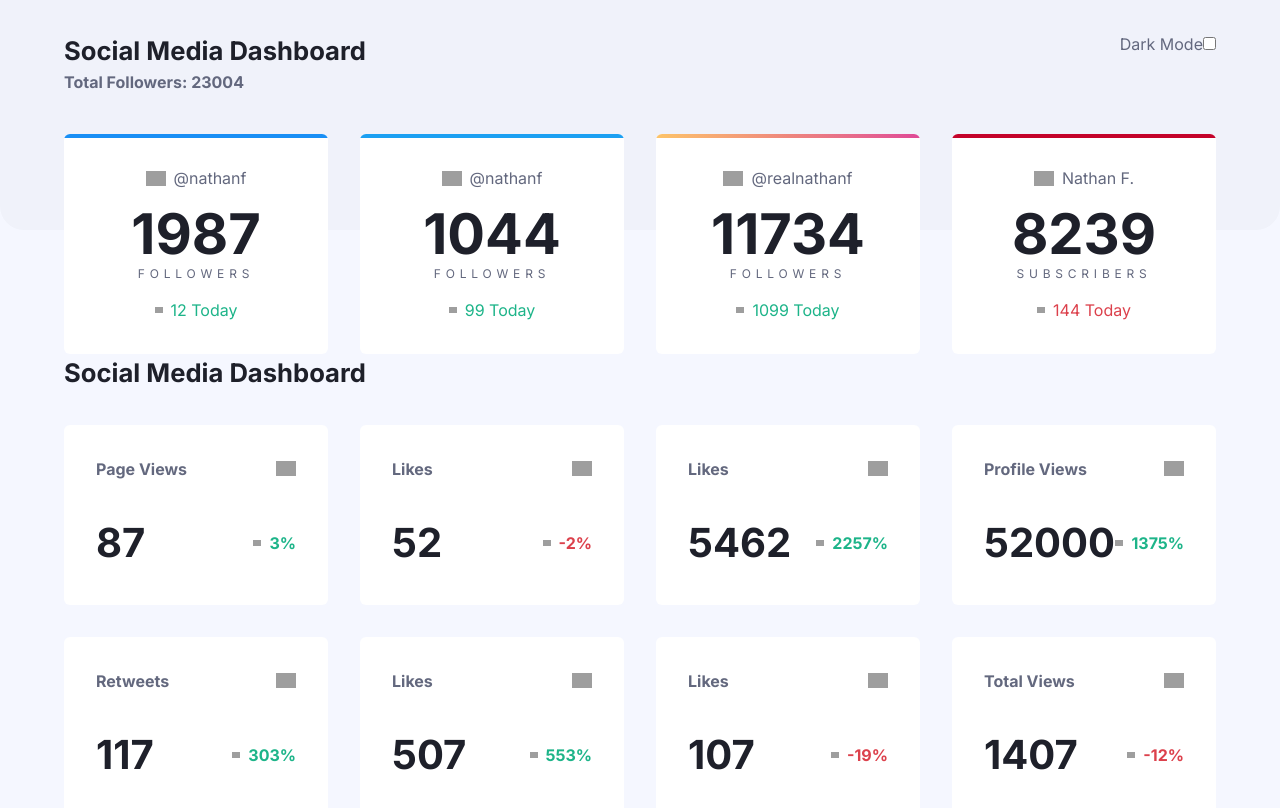
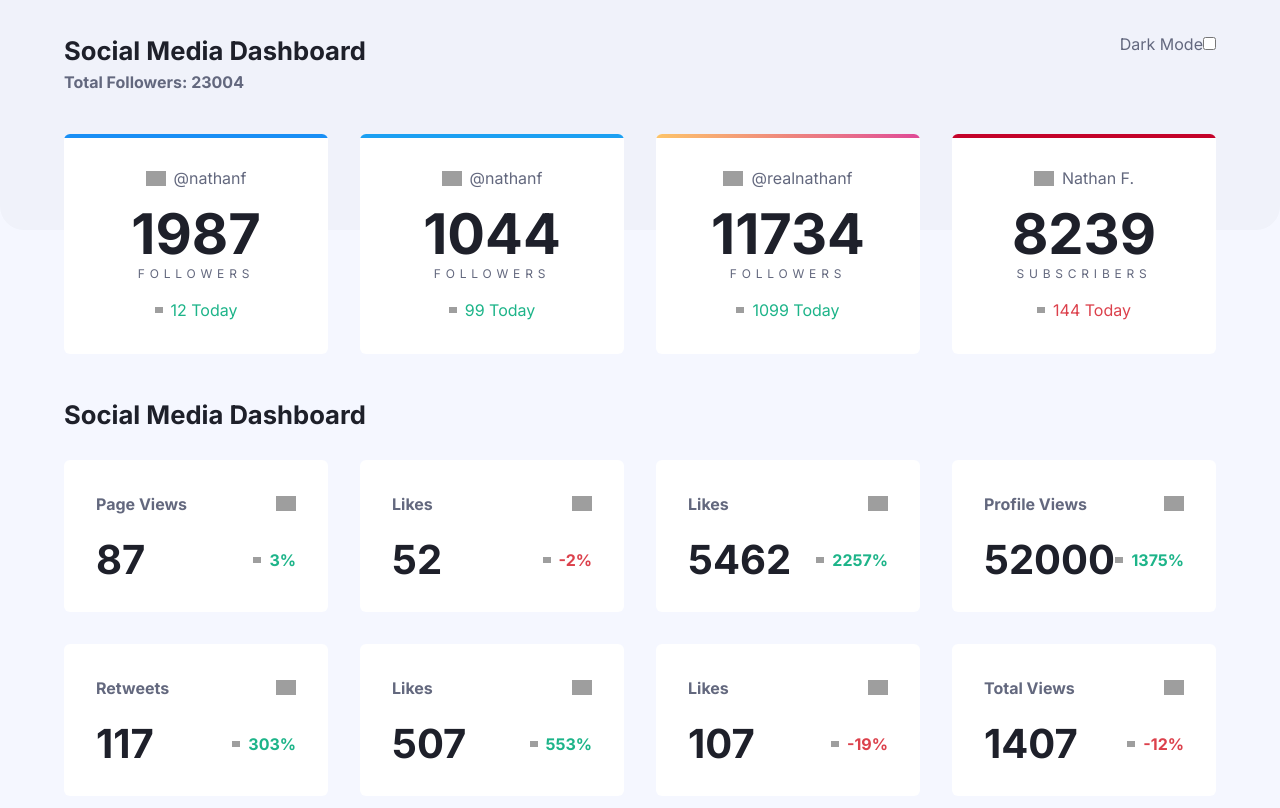
Before and after one commit to lilKriT/fem-social-media-dashboard-with-theme-switcher, a Next.js app: page / in a window 1280 px wide. Shown: the top 808 px of the page. Built offline with nearby package versions, Linux system fonts and the light colour scheme; grey boxes are pictures that could not be loaded.

Commit message:
Minor fixes.

```diff
--- a/app/_components/DailyMetrics.tsx
+++ b/app/_components/DailyMetrics.tsx
@@ -3,8 +3,8 @@ import DailyMetricsCard from "./DailyMetricsCard";
 
 const DailyMetrics = () => {
   return (
-    <section className="flex flex-col gap-8">
-      <h1 className="text-[clamp(1.5rem,2vw,2.5rem)] text-text-secondary font-bold">
+    <section className="flex flex-col gap-8 mt-12">
+      <h1 className="text-[clamp(1.5rem,2vw,1.8rem)] text-text-secondary font-bold leading-none">
         Social Media Dashboard
       </h1>
 
--- a/app/_components/DailyMetricsCard.tsx
+++ b/app/_components/DailyMetricsCard.tsx
@@ -17,8 +17,8 @@ const DailyMetricsCard = ({ account }: { account: DailyMetricsCardProps }) => {
       </div>
 
       {/* Bottom Row */}
-      <div className="flex justify-between items-center mt-8">
-        <span className="text-text-secondary text-[clamp(1rem,5vw,2.5rem)]">
+      <div className="flex justify-between items-center mt-6">
+        <span className="text-text-secondary text-[clamp(1rem,5vw,2.5rem)] leading-none">
           {account.count}
         </span>
         <span className="flex justify-center items-center gap-2">
```
